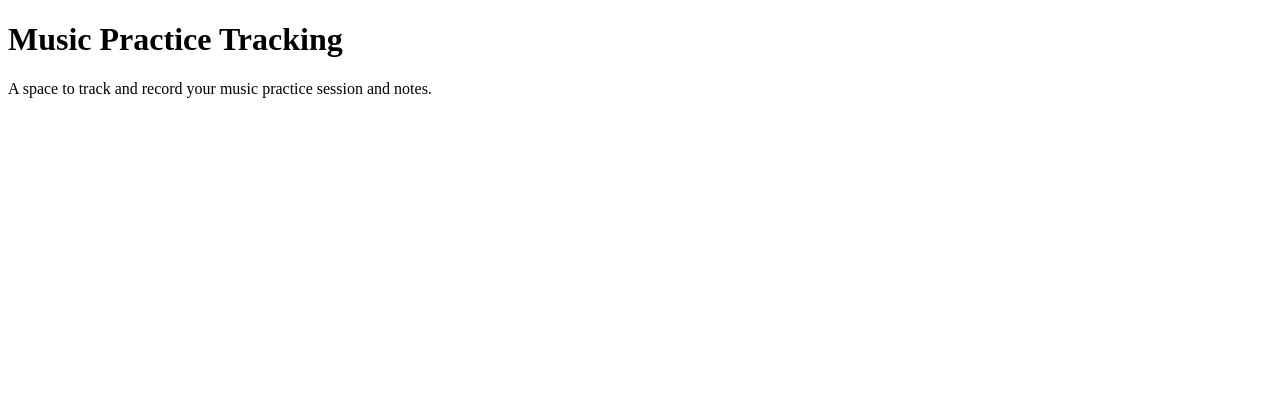
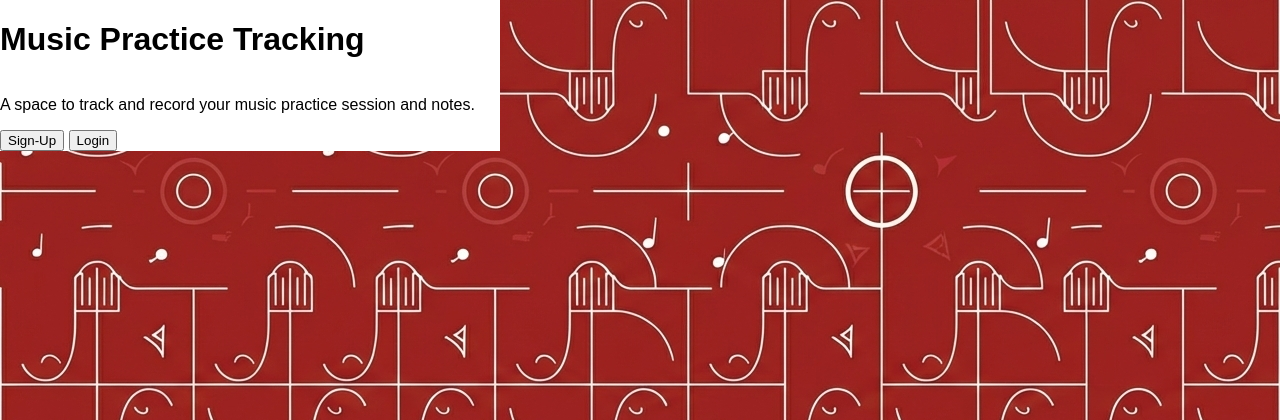
Before and after one commit to HazzaPezza/Music-Practice-Tracking, a Flask app: page / in a window 1280 px wide. Shown: the top 420 px of the page. Run offline with Flask 3, Linux system fonts and the light colour scheme.

Commit message:
Some initial styling and page content for a landing page. Attempting to build placeholder version.

```diff
--- /dev/null
+++ b/app/static/css/index.css
@@ -0,0 +1,14 @@
+* {
+  font-family: sans-serif;
+}
+
+body {
+  margin: 0;
+}
+
+.main-page-items {
+  display: flex;
+  flex-direction: column;
+  background-color: white;
+  max-width: 500px;
+}
--- a/app/templates/index.html
+++ b/app/templates/index.html
@@ -6,11 +6,18 @@
     <title></title>
     <meta name="description" content="">
     <meta name="viewport" content="width=device-width, initial-scale=1">
-    <link rel="stylesheet" href="">
+    <link rel="stylesheet" href="{{ url_for('static', filename='css/index.css')}}">
   </head>
-  <body>
-    <h1>Music Practice Tracking</h1>
-    <p>A space to track and record your music practice session and notes.</p>
+  <body style="background-image: url('{{ url_for("static", filename="images/background_image.png") }}');">
+
+    <div class="main-page-items">
+      <h1>Music Practice Tracking</h1>
+      <p>A space to track and record your music practice session and notes.</p>
+      <div class="nav-buttons">
+        <button class="main-nav-button">Sign-Up</button>
+        <button class="main-nav-button">Login</button>
+      </div>
+    </div>
 
     <script src="" async defer></script>
   </body>
```
Also changed, not shown: app/static/images/background_image.png (added).
